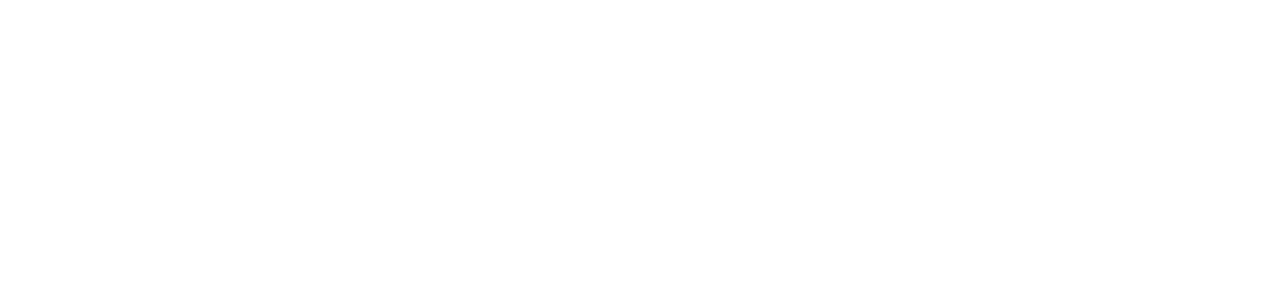
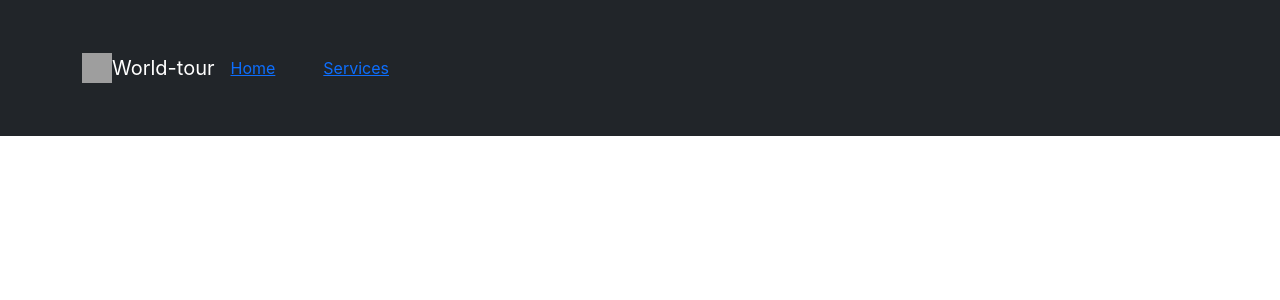
Before and after one commit to Ratna-Rani-Kundu/tourX, a React (Create React App) app: page / in a window 1280 px wide. Shown: the top 300 px of the page. Built offline with nearby package versions, Linux system fonts and the light colour scheme; grey boxes are pictures that could not be loaded.

Commit message:
navbar added

```diff
--- a/src/App.js
+++ b/src/App.js
@@ -1,10 +1,31 @@
 
 import './App.css';
-
+import {
+  BrowserRouter as Router,
+  Switch,
+  Route
+} from "react-router-dom";
+import Home from './Components/Home/Home';
+import NotFound from './Components/NotFound/NotFound';
 function App() {
   return (
-    <div className="App">
-
+    <div >
+    <Router>
+     <Switch>
+          <Route exact path="/">
+         <Home/>
+          </Route>
+          <Route exact path="/home">
+         <Home/>
+          </Route>
+          <Route path="/service">
+            {/* <Services/> */}
+          </Route>
+          <Route path="*">
+           <NotFound/>
+          </Route>
+        </Switch>
+    </Router>
     </div>
   );
 }
--- /dev/null
+++ b/src/Components/Home/Home.js
@@ -0,0 +1,34 @@
+import React from 'react';
+import {Link} from 'react-router-dom'
+import { Navbar,Container } from 'react-bootstrap';
+
+const Home = () => {
+    return (
+        <>
+           <Navbar collapseOnSelect expand="lg" bg="dark" variant="dark">
+  <Container>
+
+      <img
+        src="https://image.freepik.com/free-vector/detailed-travel-logo_23-2148616611.jpg"
+        width="30"
+        height="30"
+        className="d-inline-block align-top"
+        alt="React Bootstrap logo"
+      />
+  <Navbar.Brand >World-tour</Navbar.Brand>
+  <Navbar.Toggle aria-controls="responsive-navbar-nav" />
+  <Navbar.Collapse id="responsive-navbar-nav">
+
+
+         <Link className="light"   to='/home'>Home</Link>
+      <Link className="p-5 light" to='/service'>Services</Link>
+
+
+  </Navbar.Collapse>
+  </Container>
+</Navbar>
+        </>
+    );
+};
+
+export default Home;
--- /dev/null
+++ b/src/Components/NotFound/NotFound.js
@@ -0,0 +1,13 @@
+import React from 'react';
+import { Button } from 'react-bootstrap';
+import { Link } from 'react-router-dom';
+const NotFound = () => {
+    return (
+        <div className='contaiuner'>
+            <img src="https://freefrontend.com/assets/img/html-funny-404-pages/CodePen-404-Page.gif" alt="" />
+       <Link to='/home' > <Button >Go to Home</Button></Link>
+        </div>
+    );
+};
+
+export default NotFound;
```
Also changed, not shown: src/Components/Header/Header.js (added, +11 -0 lines).
